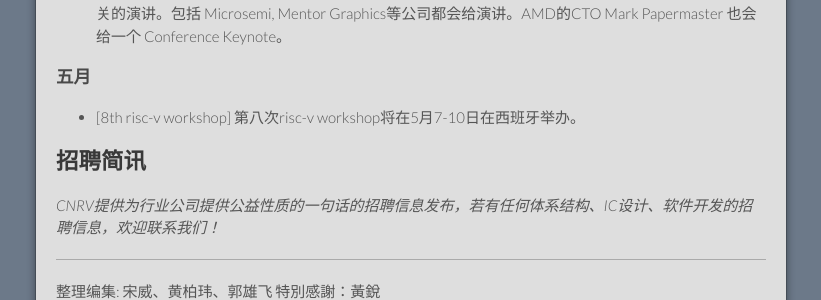
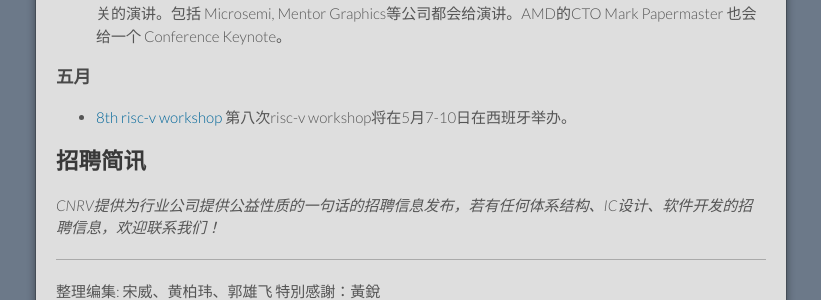
Before and after one commit to cnrv/home, a Jekyll site: the page built from bi-week-rpts/2018-01-18.md, in a window 1280 px wide and 900 px high, scrolled down 4908 px. Shown: the part 152-452 px from the top of the window, without its empty margins (229-1050 px from the left). Built offline with Jekyll 4.4.1, drawn with Linux system fonts in a browser that asks for light colours; Markdown is read by kramdown in place of the engine named in the settings; comment, search, counter and statistics services are not loaded; our own code applies the rules of GitHub Pages for plain Markdown files; some of the changed lines change nothing that is shown.

Commit message:
加上workshop的連結

```diff
--- a/bi-week-rpts/2018-01-18.md
+++ b/bi-week-rpts/2018-01-18.md
@@ -206,7 +206,7 @@ HelloWorld 最近在 IT 铁人赛上连载了一系列关于risc-v  debug spec
 
 
 ### 五月
-+ [8th risc-v workshop] 第八次risc-v workshop将在5月7-10日在西班牙举办。
++ [8th risc-v workshop](https://riscv.org/workshops/) 第八次risc-v workshop将在5月7-10日在西班牙举办。
 
 
 ## 招聘简讯
```
